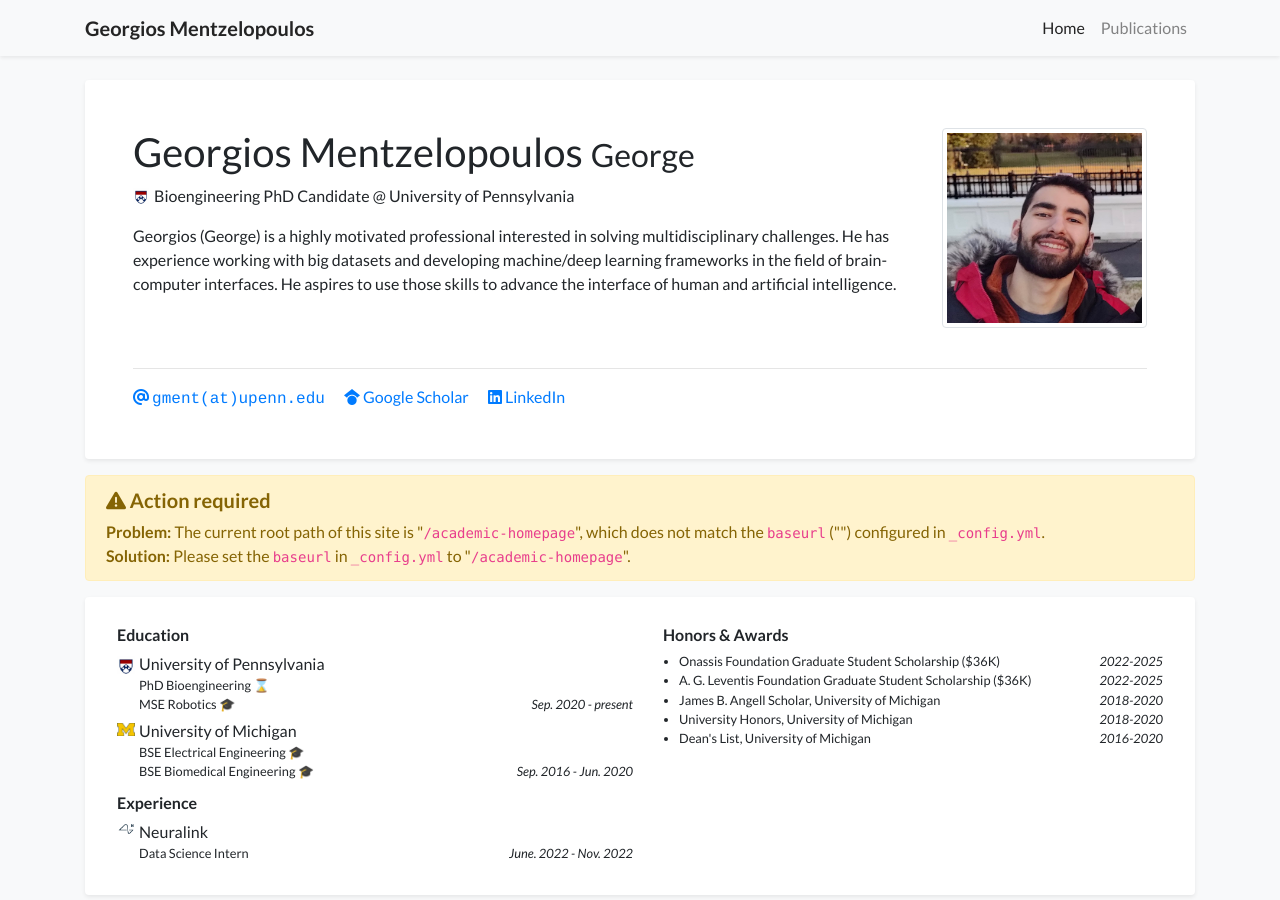
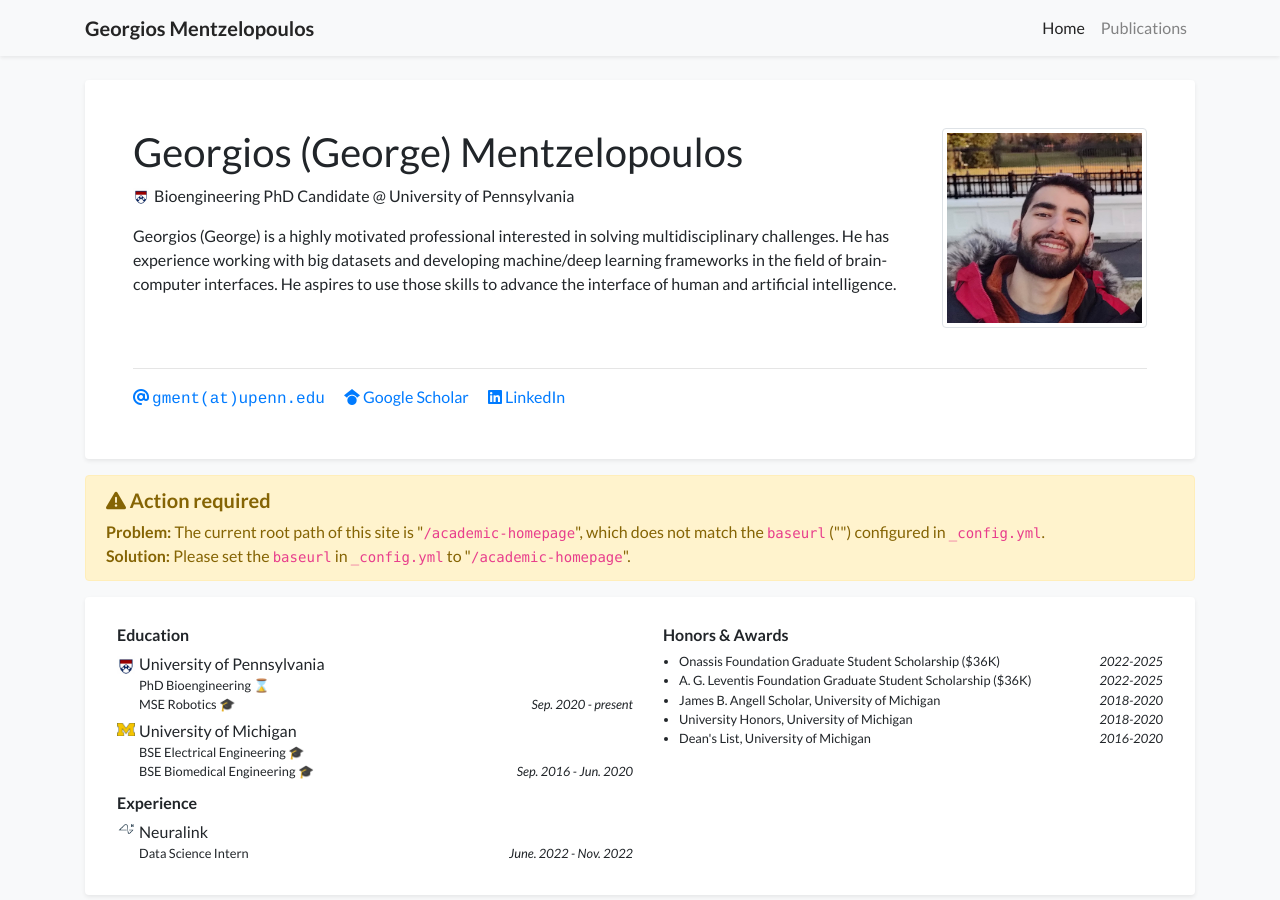
Before and after one commit to luost26/academic-homepage, a Jekyll site: the page built from index.html, in a window 1280 px wide and 900 px high. Built offline with Jekyll 4.4.1, drawn with Linux system fonts in a browser that asks for light colours; a style sheet for code colours, icons or effects is not loaded.

```diff
--- a/_data/profile.yml
+++ b/_data/profile.yml
@@ -1,5 +1,5 @@
-primary_name: "Georgios Mentzelopoulos"
-secondary_name: "George"
+primary_name: "Georgios (George) Mentzelopoulos"
+secondary_name: ""
 navbar_name: "Georgios Mentzelopoulos"
 
 positions:
```
